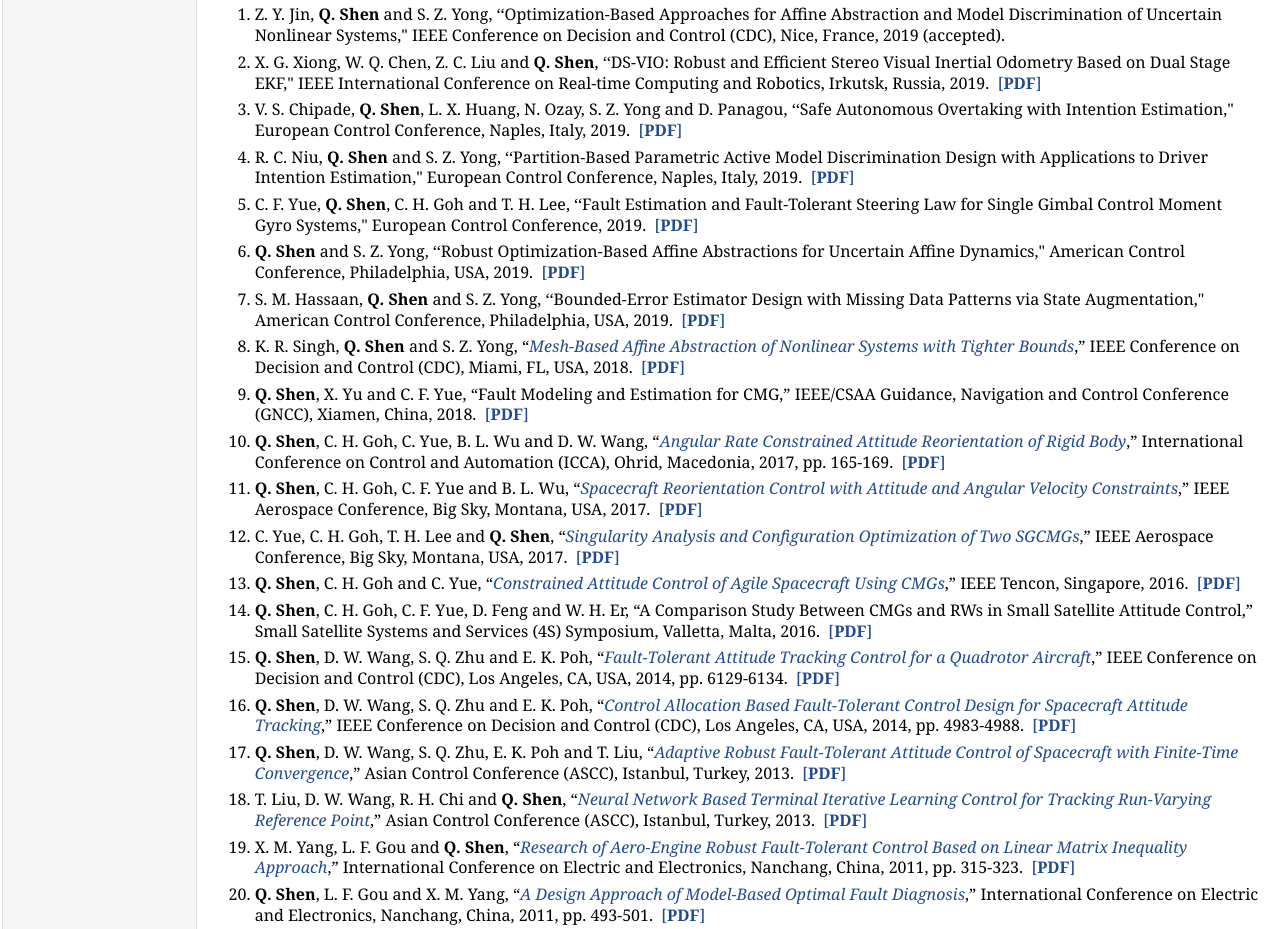
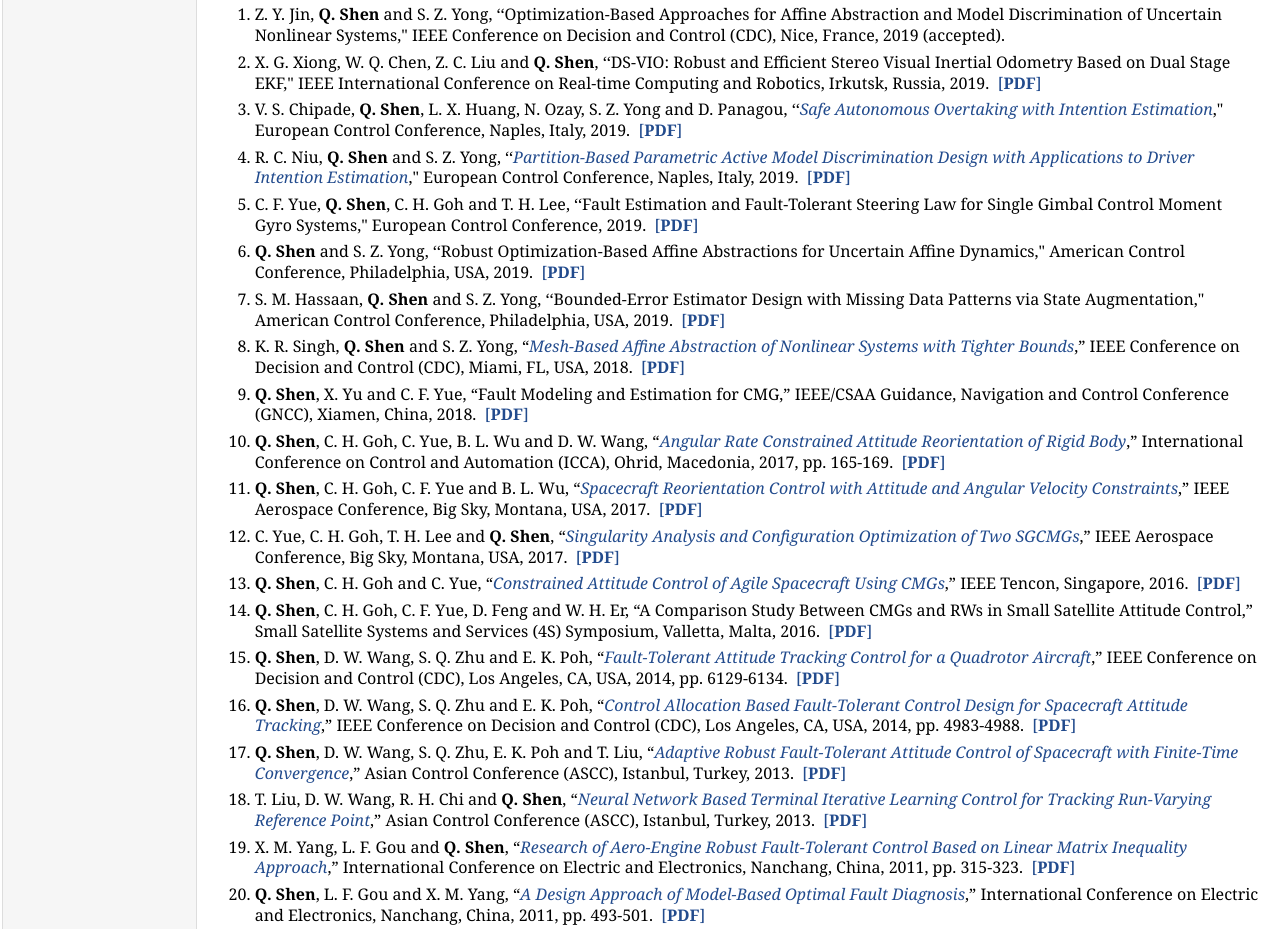
Before and after one commit to qiangs/qiangs.github.io, a plain HTML site: page publications.html in a window 1280 px wide. Shown: the part 1022-1951 px from the top of the page. Drawn offline with Linux system fonts and the light colour scheme.

Commit message:
update publication

```diff
--- a/publications.html
+++ b/publications.html
@@ -72,9 +72,9 @@
 </li>
 <li><p>X. G. Xiong, W. Q. Chen, Z. C. Liu and <b>Q. Shen</b>, &lsquo;&lsquo;DS-VIO: Robust and Efficient Stereo Visual Inertial Odometry Based on Dual Stage EKF,"  IEEE International Conference on Real-time Computing and Robotics, Irkutsk, Russia, 2019. &nbsp;<a href="https://arxiv.org/pdf/1905.00684.pdf">[<b>PDF</b>]</a> <br /> </p>
 </li>
-<li><p>V. S. Chipade, <b>Q. Shen</b>, L. X. Huang, N. Ozay, S. Z. Yong and D. Panagou, &lsquo;&lsquo;Safe Autonomous Overtaking with Intention Estimation," European Control Conference, Naples, Italy, 2019. &nbsp;<a href="Papers/Conf_ECC19VishnuShen.pdf">[<b>PDF</b>]</a> <br /></p>
+<li><p>V. S. Chipade, <b>Q. Shen</b>, L. X. Huang, N. Ozay, S. Z. Yong and D. Panagou, &lsquo;&lsquo;<i><a href="https://ieeexplore.ieee.org/abstract/document/8795715">Safe Autonomous Overtaking with Intention Estimation</a></i>," European Control Conference, Naples, Italy, 2019. &nbsp;<a href="Papers/Conf_ECC19VishnuShen.pdf">[<b>PDF</b>]</a> <br /></p>
 </li>
-<li><p>R. C. Niu, <b>Q. Shen</b> and S. Z. Yong, &lsquo;&lsquo;Partition-Based Parametric Active Model Discrimination Design with Applications to Driver Intention Estimation," European Control Conference, Naples, Italy, 2019. &nbsp;<a href="Papers/Conf_ECC19NiuShenYong.pdf">[<b>PDF</b>]</a> <br /></p>
+<li><p>R. C. Niu, <b>Q. Shen</b> and S. Z. Yong, &lsquo;&lsquo;<i><a href="https://ieeexplore.ieee.org/document/8795825">Partition-Based Parametric Active Model Discrimination Design with Applications to Driver Intention Estimation</a></i>," European Control Conference, Naples, Italy, 2019. &nbsp;<a href="Papers/Conf_ECC19NiuShenYong.pdf">[<b>PDF</b>]</a> <br /></p>
 </li>
 <li><p>C. F. Yue, <b>Q. Shen</b>, C. H. Goh and T. H. Lee, &lsquo;&lsquo;Fault Estimation and Fault-Tolerant Steering Law for Single Gimbal Control Moment Gyro Systems," European Control Conference, 2019. &nbsp;<a href="Papers/Conf_ECC19YueShen.pdf">[<b>PDF</b>]</a> <br /></p>
 </li>
@@ -117,7 +117,7 @@
 </div></div>
 <div id="footer">
 <div id="footer-text">
-Page generated 2019-08-16 19:40:53 US Mountain Standard Time, by <a href="http://jemdoc.jaboc.net/">jemdoc</a>.
+Page generated 2019-08-27 20:35:33 US Mountain Standard Time, by <a href="http://jemdoc.jaboc.net/">jemdoc</a>.
 </div>
 </div>
 </td>
```
Also changed, not shown: 1 other file.
